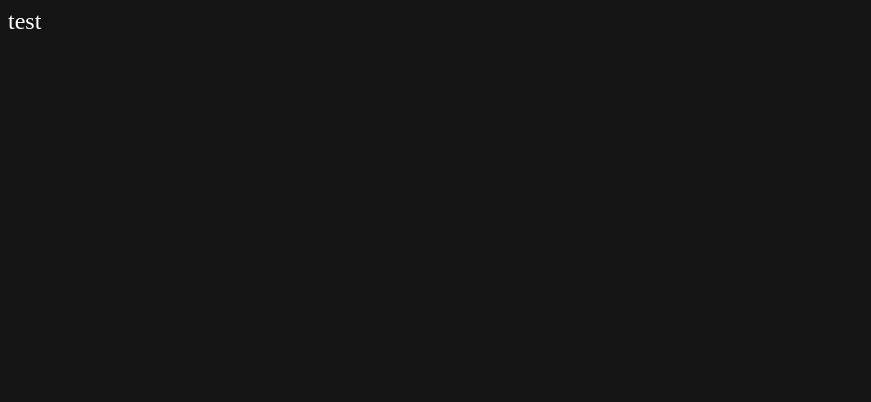
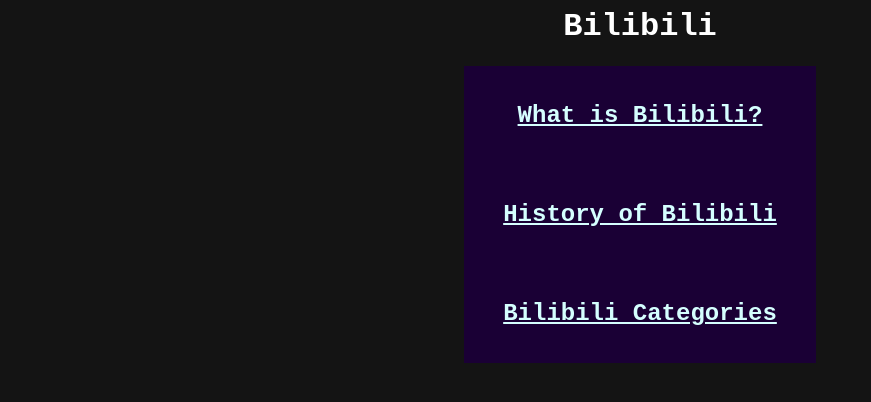
Before and after one commit to staten-island-tech/css-blogpost-project-angelinali96, a plain HTML site: page index.html in a window 1280 px wide. Shown: the whole page, without its empty margins (0-871 px from the left). Drawn offline with Linux system fonts and the light colour scheme.

Commit message:
add content

```diff
--- a/index.html
+++ b/index.html
@@ -6,14 +6,17 @@
     <link href="styles/style.css" rel="stylesheet" />
 </head>
 <body>
-    <div>
-        <p>test</p>
+    <div class="main">
+    <h1>Bilibili</h1>
+    <div class="blog">
+        <h2><a href="https://www.bilibili.com">What is Bilibili?</a></h2>
     </div>
-    <div>
-
+    <div class="blog">
+        <h2><a href="">History of Bilibili</a></h2>
     </div>
-    <div>
-
+    <div class="blog">
+        <h2><a href="">Bilibili Categories</a></h2>
     </div>
+</div>
 </body>
 </html>
--- a/styles/style.css
+++ b/styles/style.css
@@ -1,17 +1,34 @@
 html{
     background-color: #141414;
     color: #FFFFFF;
-    font-size: 1.5em;
-    font-family: "Inconsolata", serif;
+    font-size: 1em;
+    font-family: "Inconsolata", monospace;
 }
 h1{
-    font-size: 4em;
+    font-size: 2em;
     font-weight: bolder;
+    text-align: center;
 }
 h2{
-    font-size: 3em;
+    font-size: 1.5em;
     font-weight: bold;
 }
-h3{
-    font-size:
+
+.main{
+    display: block;
+    margin: auto;
 }
+.blog{
+    font-size: 1em;
+    padding: 1em;
+    background-color: #1a0035;
+    margin: auto;
+    width: 20em;
+    display: block;
+    text-align: center;
+    border-color: #780088;
+    border-width: thick;
+}
+a{
+    color: rgb(213, 255, 255);
+}
```
